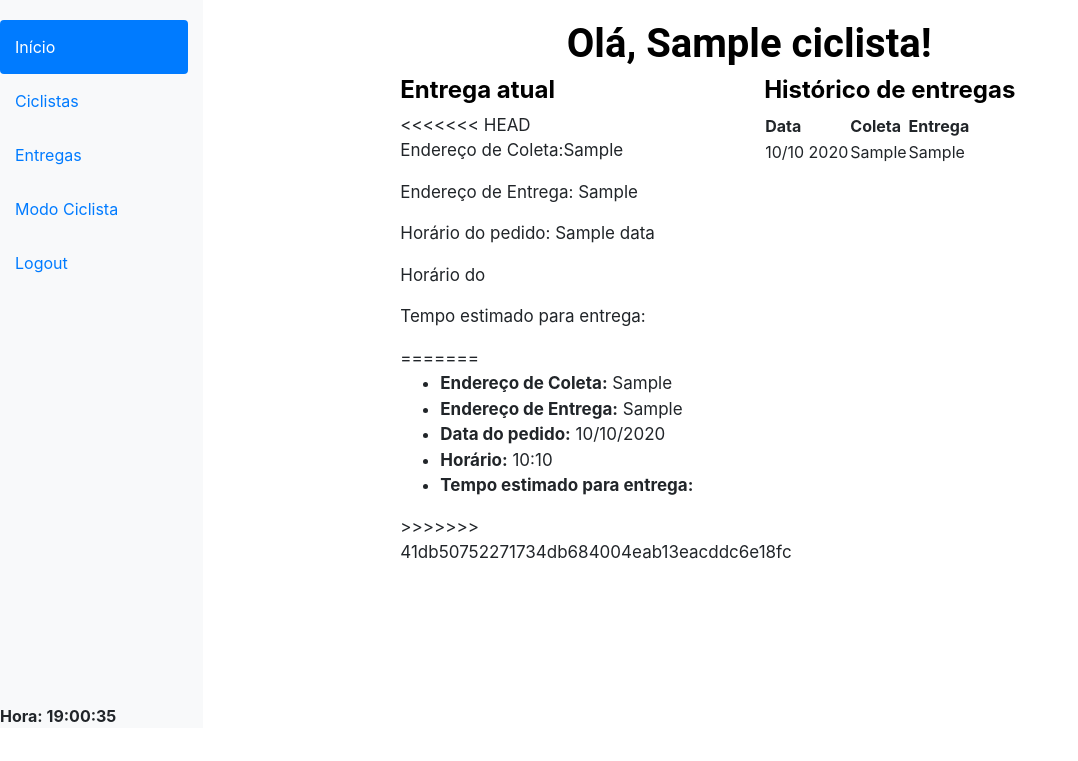
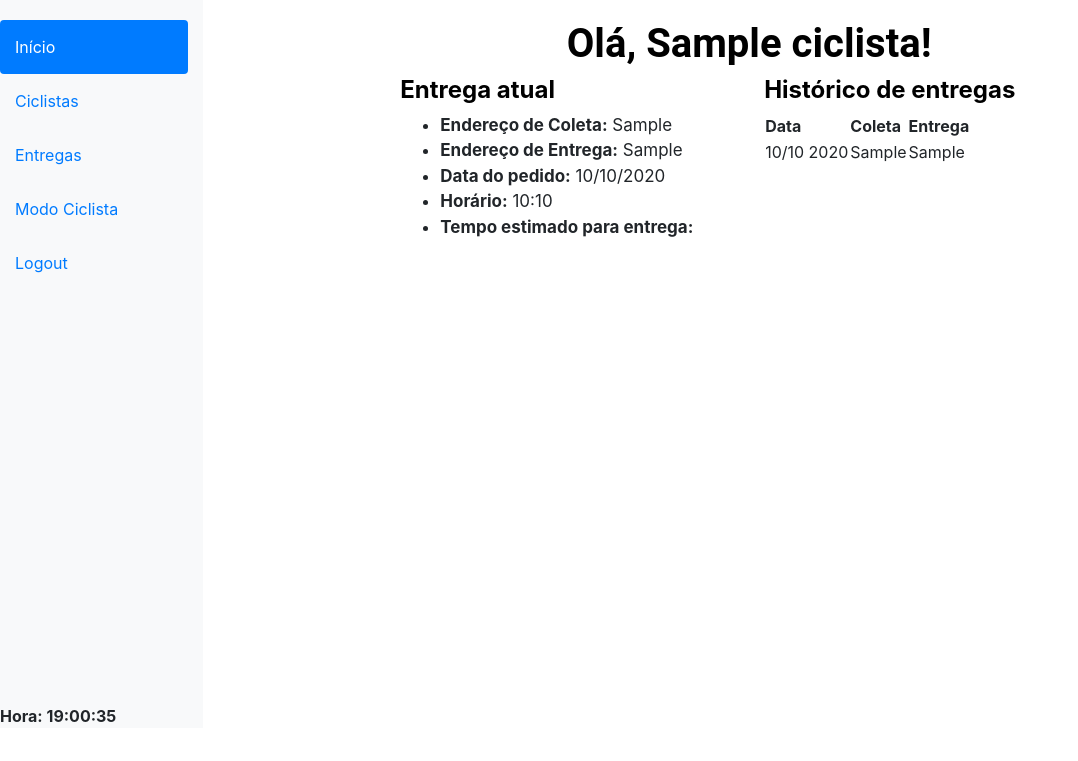
Before and after one commit to medinaalexandre/moBike, a Django app: template home/templates/home/modociclistaPk.html in a window 1280 px wide. Shown: the top 761 px of the page, without its empty margins (0-1078 px from the left). Run offline with Django 3.2, Linux system fonts and the light colour scheme; the template is opened without the code that fills it: most values are stand-ins (such as "Sample title", 1, 10 or a date in 2020); some libraries are stand-ins or nearby versions.

Commit message:
agora vai

```diff
--- a/home/templates/home/entrega.html
+++ b/home/templates/home/entrega.html
@@ -1,5 +1,6 @@
+{% extends 'home/base.html' %}
+{% load staticfiles %}
 {% load tempo_atual %}
-<<<<<<< HEAD
 <!DOCTYPE html>
 <html lang="en">
 <head>
@@ -43,9 +44,6 @@
              </div>
          </div>
     </div>
-=======
->>>>>>> 41db50752271734db684004eab13eacddc6e18fc
-
 {% block content %}
      <div class="detalheEntrega">
          <h5><b>Informações da entrega</b></h5>
--- a/home/templates/home/modociclistaPk.html
+++ b/home/templates/home/modociclistaPk.html
@@ -45,13 +45,6 @@
                      <div class="modocic col-md-4">
                         <h4><b>Entrega atual</b></h4>
                             {% if entregaatual != None %}
-<<<<<<< HEAD
-                             <p>Endereço de Coleta:{{ entregaatual.end_coleta }}</p>
-                             <p>Endereço de Entrega: {{ entregaatual.end_entrega }}</p>
-                             <p>Horário do pedido: {{ entregaatual.data }}</p>
-                             <p>Horário do </p>
-                             <p>Tempo estimado para entrega:</p>
-=======
                             <ul>
                                 <li><b>Endereço de Coleta:</b> {{ entregaatual.end_coleta }}</li>
                                 <li><b>Endereço de Entrega:</b> {{ entregaatual.end_entrega }}</li>
@@ -59,13 +52,9 @@
                                 <li><b>Horário:</b> {{ entregaatual.data|time:"H:i" }}</li>
                                 <li><b>Tempo estimado para entrega:</b> </li>
                             </ul>
->>>>>>> 41db50752271734db684004eab13eacddc6e18fc
                             {% else %}
                                 <h3>Sem entrega</h3>
                             {% endif %}
-
-
-
                      </div>
                      <div class="col-md-5">
                          <h4><b>Histórico de entregas</b></h4>
```
